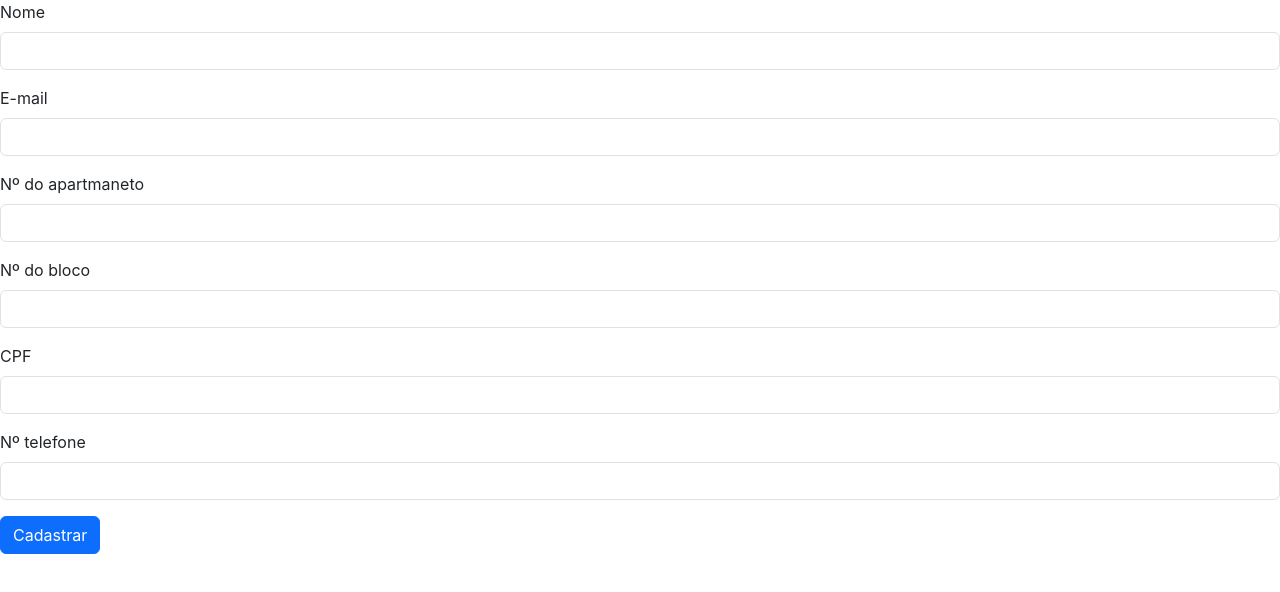
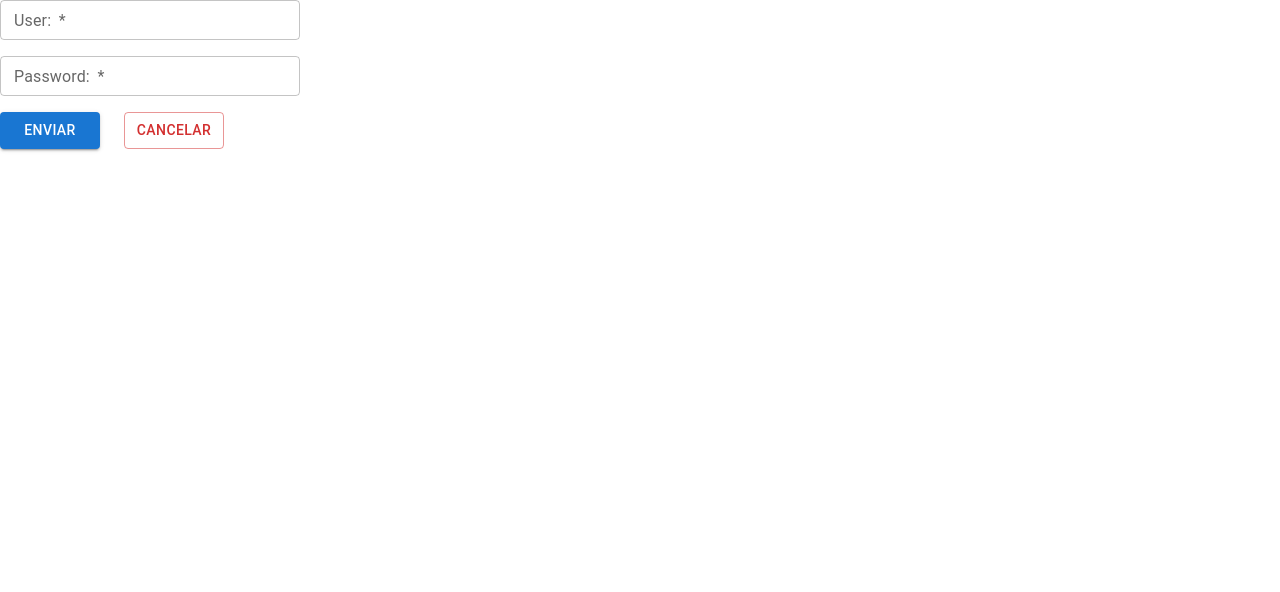
Before and after one commit to DiogoKemm/Projeto-Gerenciamento-de-Condominio, a React (Create React App) app in the folder frontend/my-app/: page /CadastrarMorador in a window 1280 px wide. Shown: the top 592 px of the page. Built offline with nearby package versions, Linux system fonts and the light colour scheme.

Commit message:
idk 💀

```diff
--- a/frontend/my-app/package.json
+++ b/frontend/my-app/package.json
@@ -9,6 +9,7 @@
     "@testing-library/jest-dom": "^5.17.0",
     "@testing-library/react": "^13.4.0",
     "@testing-library/user-event": "^13.5.0",
+    "axios": "^1.6.2",
     "react": "^18.2.0",
     "react-dom": "^18.2.0",
     "react-scripts": "5.0.1",
--- a/frontend/my-app/src/App.js
+++ b/frontend/my-app/src/App.js
@@ -1,24 +1,101 @@
-import { BrowserRouter, Routes, Route} from "react-router-dom";
+import React from "react";
+import axios from "axios";
+import { Routes, Route, useNavigate } from "react-router-dom";
+import Login from "./pages/LoginPage";
 import CadastrarMorador from "./pages/CadastrarMorador";
+import CadastrarZelador from "./pages/CadastrarZelador";
 import ListaApartamentos from "./pages/ListaApartamentos";
+import ListaMercadoriasTable from "./components/ListaMercadoriasTable";
 import ListaMercadorias from "./pages/ListaMercadorias";
-import CadastrarZelador from "./pages/CadastrarZelador";
 import './App.css';
-import Dashboard from "./pages/Dashboard";
-import React from "react";
+import {
+  Box,
+  Button,
+  Container,
+  CssBaseline,
+  Grid,
+  Stack,
+} from "@mui/material";
+import ListaApartamentosTable from "./components/LIstaApartamentosTable";
+
+axios.defaults.baseURL = "http://localhost:8080/";
+axios.defaults.headers.common["Content-Type"] =
+  "application/json;charset=utf-8";
 
 function App() {
 
+  const [isLoggedIn, setIsLoggedIn] = React.useState(false);
+
+  const navigate = useNavigate();
+
+  React.useEffect(() => {
+    // verifica se já está logado
+    const token = localStorage.getItem("token");
+    if (token) {
+      setIsLoggedIn(true);
+    }
+  }, []);
+
+  const handleLogin = () => {
+    setIsLoggedIn(true);
+  };
+
+  const handleLogout = () => {
+    // Clear the token from localStorage
+    localStorage.removeItem("token");
+    setIsLoggedIn(false);
+  };
+
   return (
-    <BrowserRouter>
-      <Routes>
-        <Route index element={<Dashboard />} />
-        <Route path="CadastrarMorador" element={<CadastrarMorador />} />
-        <Route path="ListaApartamentos" element={<ListaApartamentos />} />
-        <Route path="ListaMercadorias" element={<ListaMercadorias />} />
-        <Route path="CadastrarZelador" element={<CadastrarZelador/>}/>
-      </Routes>
-    </BrowserRouter>
+    <Box>
+      {isLoggedIn ? (
+        <Container sx={{ flexGrow: 1 }} maxWidth="lg">
+
+          <Button variant="text" onClick={() => navigate("CadastrarMorador")}>
+            Cadastrar morador
+          </Button>
+          <Button variant="text" onClick={() => navigate("CadastrarZelador")}>
+            Cadastrar zelador
+          </Button>
+          <Button variant="text" onClick={() => navigate("ListaApartamentos")}>
+            Lista de apartamentos
+          </Button>
+          <Button variant="text" onClick={() => navigate("ListaMercadorias")}>
+            Lista de mercadorias
+          </Button>
+          <Button variant="text" color="error" onClick={handleLogout}>
+            Logout
+          </Button>
+          <Grid container justifyContent="center" spacing={2}>
+            <Grid >
+              <Routes>
+                <Route
+                  path="login"
+                  element={<Login onLogin={handleLogin} />}
+                />
+                <Route
+                  path="CadastrarMorador"
+                  element={<CadastrarMorador />}
+                />
+                <Route
+                  path="ListaMercadorias"
+                  element={<ListaMercadorias/>}
+                />
+                <Route
+                  path="ListaApartamentos"
+                  element={<ListaApartamentosTable />}
+                />
+                <Route
+                  path="CadastrarZelador"
+                  element={<CadastrarZelador />}
+                />
+                <Route></Route>
+              </Routes>
+            </Grid>
+          </Grid>
+        </Container>
+      ) : (<Login onLogin={handleLogin} />)}
+    </Box>
   );
 }
 
--- a/frontend/my-app/src/components/CadastrarMercadoria.js
+++ b/frontend/my-app/src/components/CadastrarMercadoria.js
@@ -16,7 +16,12 @@ function CadastrarMercadoria() {
 			const form = e.target;
 			const formData = new FormData(form);
 
+			const token = localStorage.getItem("token");
+
 			fetch('http://localhost:8080/CadastrarMercadoria/', {
+				headers: {
+					Authorization: `bearer ${token}`,
+				},
 				method: form.method,
 				body: formData
 			});
--- a/frontend/my-app/src/components/LIstaApartamentosTable.js
+++ b/frontend/my-app/src/components/LIstaApartamentosTable.js
@@ -7,7 +7,13 @@ function ListaApartamentosTable() {
 
     const fetchData = async () => {
 
-      const data = await fetch("http://localhost:8080/moradores");
+      const token = localStorage.getItem("token");
+
+      const data = await fetch("http://localhost:8080/moradores", {
+        headers: {
+					Authorization: `bearer ${token}`,
+				},
+      });
       const json = await data.json();
       setApartamentos(json);
 
--- a/frontend/my-app/src/index.js
+++ b/frontend/my-app/src/index.js
@@ -3,12 +3,16 @@ import ReactDOM from 'react-dom/client';
 import './index.css';
 import App from './App';
 import reportWebVitals from './reportWebVitals';
+import { BrowserRouter } from 'react-router-dom';
 
 const root = ReactDOM.createRoot(document.getElementById('root'));
 root.render(
-  <React.StrictMode>
-    <App />
-  </React.StrictMode>
+  <BrowserRouter>
+    <React.StrictMode>
+      <App />
+    </React.StrictMode>
+  </BrowserRouter>
+
 );
 
 // If you want to start measuring performance in your app, pass a function
--- a/frontend/my-app/src/pages/CadastrarMorador.js
+++ b/frontend/my-app/src/pages/CadastrarMorador.js
@@ -15,7 +15,12 @@ const CadastrarMorador = () => {
 			const form = e.target;
 			const formData = new FormData(form);
 
+			const token = localStorage.getItem("token");
+
 			fetch('http://localhost:8080/CadastrarMorador/', {
+				headers: {
+					Authorization: `bearer ${token}`,
+				},
 				method: form.method,
 				body: formData
 			});
--- a/frontend/my-app/src/pages/CadastrarZelador.js
+++ b/frontend/my-app/src/pages/CadastrarZelador.js
@@ -15,7 +15,12 @@ const CadastrarMorador = () => {
 			const form = e.target;
 			const formData = new FormData(form);
 
-			fetch('http://localhost:8080/CadastrarZelador/', {
+			const token = localStorage.getItem("token");
+
+			fetch('http://localhost:8080/novoUsuario/', {
+				headers: {
+					Authorization: `bearer ${token}`,
+				},
 				method: form.method,
 				body: formData
 			});
@@ -35,7 +40,7 @@ const CadastrarMorador = () => {
 			</div>
 			<div class="mb-3">
 				<label for="inputEmail" class="form-label">E-mail</label>
-				<input type="email" name="email" class="form-control" id="inputEmail" onChange={handleChange} />
+				<input type="email" name="email" class="form-control" id="email" onChange={handleChange} />
 			</div>
 			<div class="mb-3">
 				<label for="inputCPF" class="form-label">CPF</label>
@@ -47,7 +52,7 @@ const CadastrarMorador = () => {
 			</div>
             <div class="mb-3">
                 <label for="senha" class="form-label">Senha</label>
-                <input type="password" name="senha" class="form-control" id="senha" onChange={handleChange}></input>
+                <input type="password" name="passwd" class="form-control" id="passwd" onChange={handleChange}></input>
             </div>
 
 			<button type="submit" class="btn btn-primary">Cadastrar</button>
--- a/frontend/my-app/src/pages/Dashboard.js
+++ b/frontend/my-app/src/pages/Dashboard.js
@@ -3,25 +3,6 @@ import Login from "./LoginPage";
 import ButtonMenu from "../components/ButtonMenu";
 
 const Dashboard = () => {
-    const [isLoggedIn, setIsLoggedIn] = React.useState(false);
-
-    React.useEffect(() => {
-      // verifica se já está logado
-      const token = localStorage.getItem("token");
-      if (token) {
-        setIsLoggedIn(true);
-      }
-    }, []);
-
-    const handleLogin = () => {
-      setIsLoggedIn(true);
-    };
-
-    const handleLogout = () => {
-      // Clear the token from localStorage
-      localStorage.removeItem("token");
-      setIsLoggedIn(false);
-    };
     return (
         <>
        <ButtonMenu/>
--- a/frontend/my-app/src/pages/LoginPage.js
+++ b/frontend/my-app/src/pages/LoginPage.js
@@ -1,8 +1,14 @@
 import React from "react";
+import axios from "axios";
 import {
 	Alert,
-    Snackbar
+	Box,
+	Button,
+	Snackbar,
+	Stack,
+	TextField,
 } from "@mui/material";
+
 
 function Login(props) {
 
@@ -16,10 +22,9 @@ function Login(props) {
     async function enviaLogin(event) {
         event.preventDefault();
         try {
-            const response = await fetch('http://localhost:8080/login', {
-                method: "POST",
+            const response = await axios.post("/login", {
 				username: username,
-                password: passwd
+				password: passwd,
 			});
 
             console.log(response);
@@ -58,23 +63,55 @@ function Login(props) {
     }
 
     return (
-        <>
-            <form>
-                <div class="mb-3">
-                    <label for="exampleInputEmail1" class="form-label">Nome de usuário:</label>
-                    <input value={username} type="email" class="form-control" id="username"
-                        aria-describedby="emailHelp" onChange={event => { setUsername(event.target.value) }} />
-                </div>
-                <div class="mb-3">
-                    <label for="exampleInputPassword1" class="form-label">Senha</label>
-                    <input value={passwd} type="password" class="form-control" id="passwd"
-                        onChange={event => { setPasswd(event.target.value) }} />
-                </div>
-
-                <button onClick={enviaLogin} type="submit" class="btn btn-primary">Enviar</button>
-                <button onClick={cancelaLogin} type="btn" class="btn btn-primary">Cancelar</button>
-
-            </form>
+        <Box style={{maxWidth: '300px'}}>
+			<Stack spacing={2}>
+				<Stack spacing={2}>
+					<TextField
+						required
+						id="username-input"
+						label="User: "
+						size="small"
+						value={username}
+						onChange={(event) => {
+							setUsername(event.target.value);
+						}}
+					/>
+					<TextField
+						required
+						id="passwd-input"
+						label="Password: "
+						type="password"
+						size="small"
+						value={passwd}
+						onChange={(event) => {
+							setPasswd(event.target.value);
+						}}
+					/>
+				</Stack>
+				<Stack direction="row" spacing={3}>
+					<Button
+						variant="contained"
+						style={{
+							maxWidth: "100px",
+							minWidth: "100px",
+						}}
+						color="primary"
+						onClick={enviaLogin}
+					>
+						Enviar
+					</Button>
+					<Button
+						variant="outlined"
+						style={{
+							maxWidth: "100px",
+							minWidth: "100px",
+						}}
+						color="error"
+						onClick={cancelaLogin}
+					>
+						Cancelar
+					</Button>
+				</Stack>
 				<Snackbar
 					open={openMessage}
 					autoHideDuration={6000}
@@ -87,7 +124,8 @@ function Login(props) {
 						{messageText}
 					</Alert>
 				</Snackbar>
-        </>
+			</Stack>
+		</Box>
     );
 
 }
```
Also changed, not shown: frontend/my-app/src/components/ListaMercadoriasTable.js (+11 -1 lines), 2 other files (tests, documents, lock files or other folders). Lines whose indentation alone changed are shown as unchanged.
